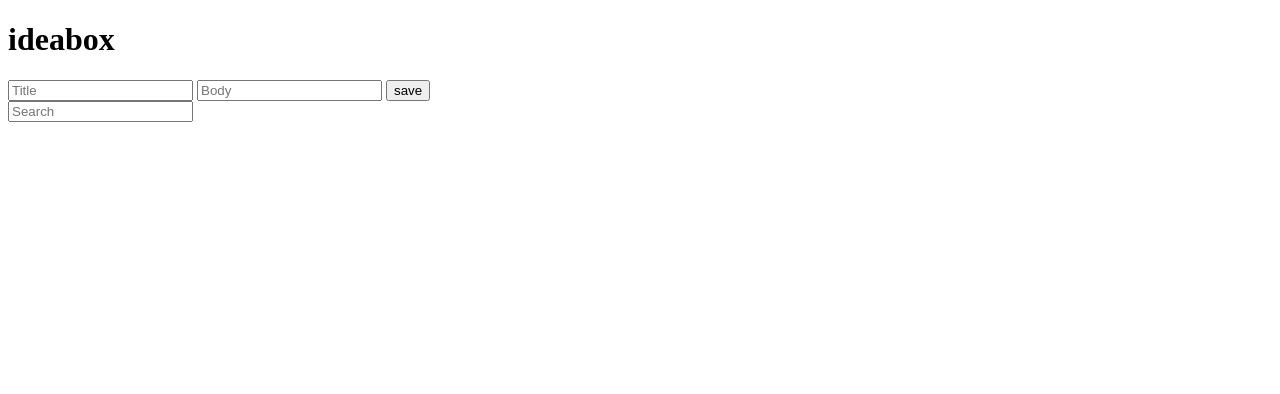
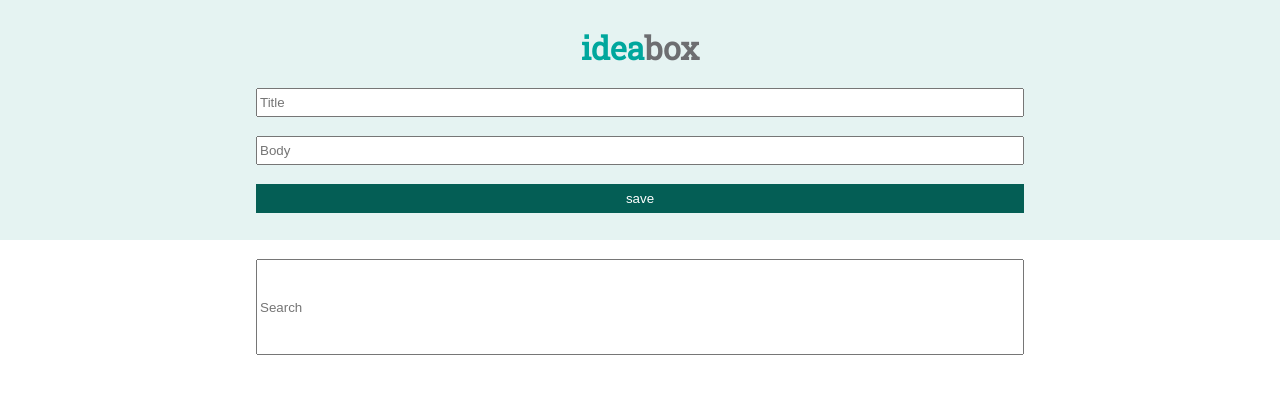
Before and after one commit to JordanPQuinn/ideabox, a plain HTML site: page index.html in a window 1280 px wide. Drawn offline with nearby package versions, Linux system fonts and the light colour scheme.

Commit message:
Intro CSS styles for header

```diff
--- a/index.html
+++ b/index.html
@@ -5,10 +5,11 @@
     <meta charset="utf-8">
     <meta name="viewport" content="width=device-width, initial-scale=1">
     <link rel="stylesheet" type="text/css" href="styles.css">
+    <link href="https://fonts.googleapis.com/css?family=Open+Sans|Roboto+Slab" rel="stylesheet">
   </head>
   <body>
     <header id="page-head">
-      <h1 id="page-title"> ideabox </h1>
+      <h1 id="page-title"><span id="teal">idea</span><span id="grey">box</span> </h1>
       <label for="input-form">
         <form id="input-form">
           <label for="title-input">
--- a/styles.css
+++ b/styles.css
@@ -0,0 +1,44 @@
+*,
+*:after,
+*:before {
+  margin: 0px;
+  box-sizing: border-box;
+  height: 100%;
+}
+
+#page-head {
+  background: #E5F3F2;
+  height: 30%;
+}
+
+#page-title {
+  padding-top: 2%;
+  font-family: 'Roboto Slab', sans serif;
+  font-weight: 700;
+  height: auto;
+  text-align: center;
+}
+
+#page-title #teal {
+  color: #00A79D;
+}
+
+#page-title #grey {
+  color: #6D6E71;
+}
+
+#title-input,
+#body-input,
+#save-button,
+#search-input {
+  display: block;
+  height: 12%;
+  margin: 1.5% auto;
+  width: 60%;
+}
+
+#save-button {
+  background: #045E55;
+  border: none;
+  color: #FFFFFF;
+}
```
